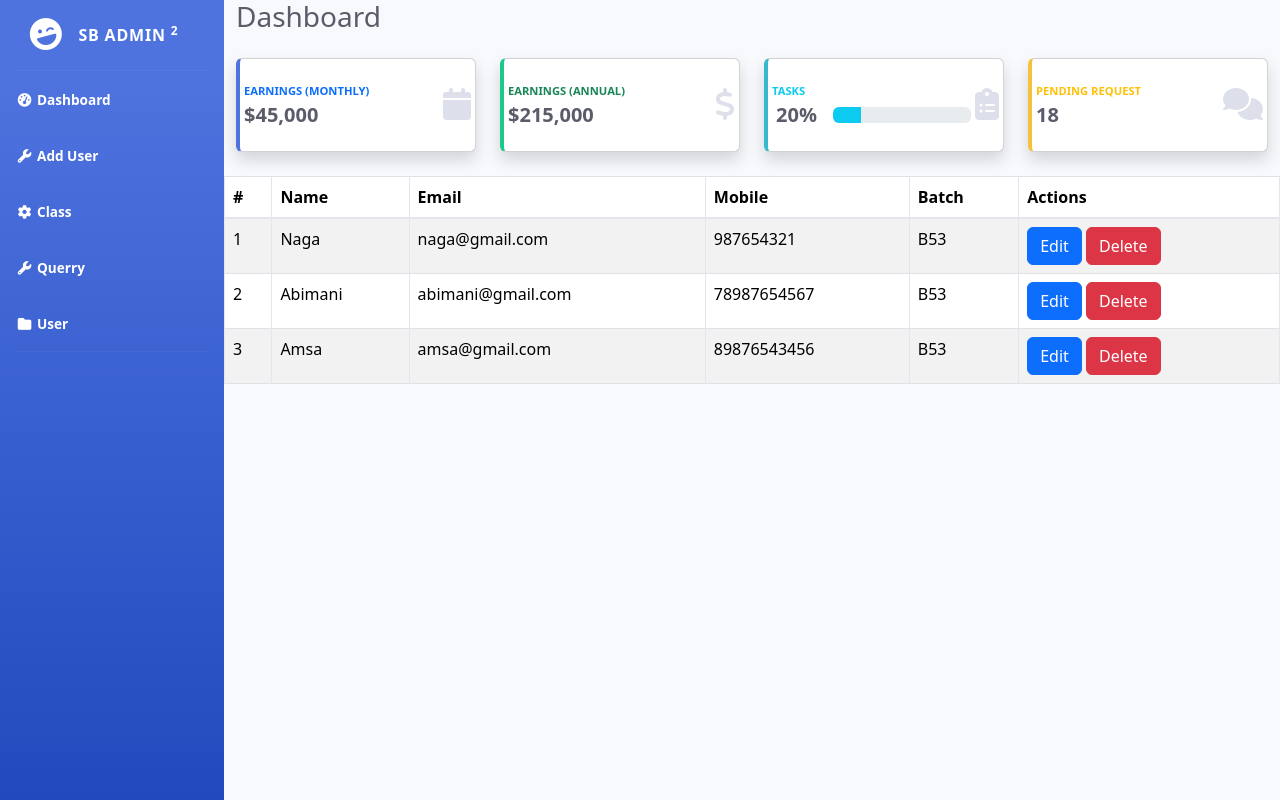
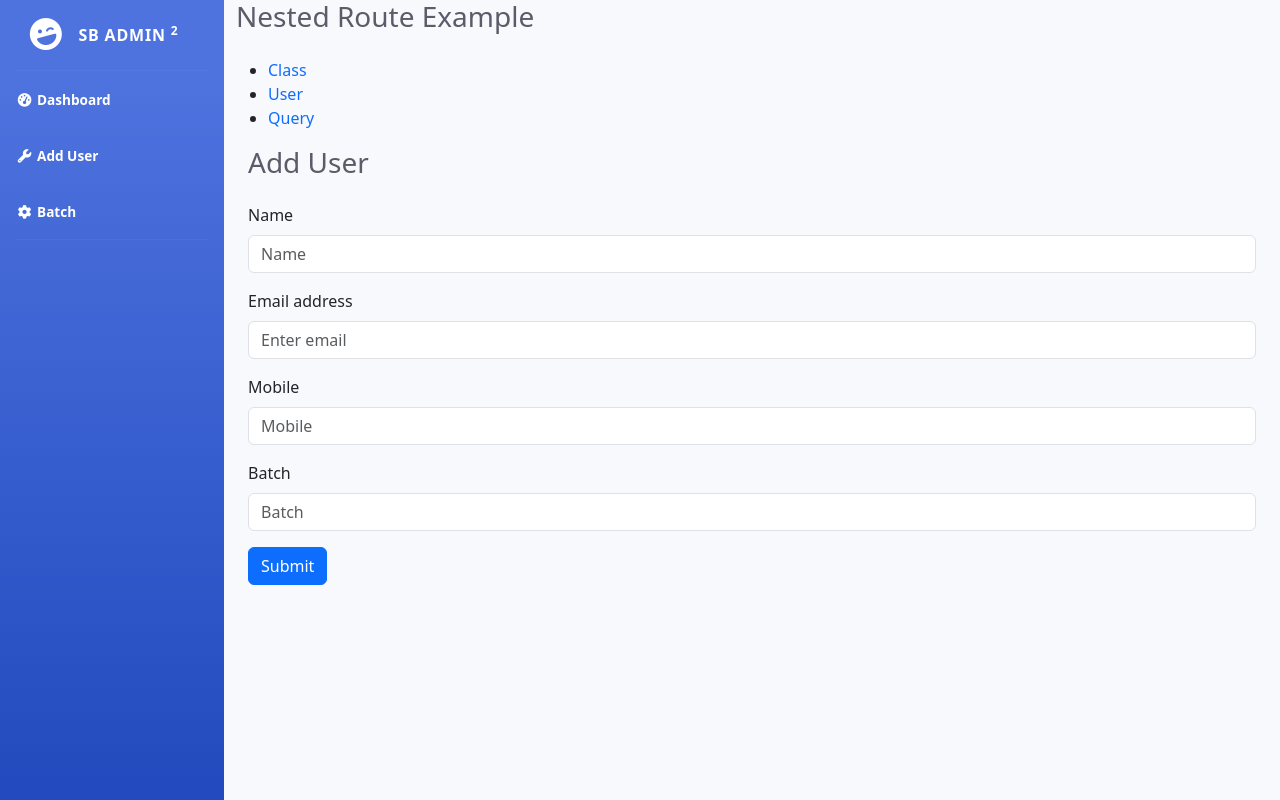
Before and after one commit to Raj2710/B53WDT, a React (Vite) app: page /batch/class in a window 1280 px wide. Before the commit this address led to /dashboard. Built offline with nearby package versions, Linux system fonts and the light colour scheme.

Commit message:
Nested Routes

```diff
--- a/src/App.jsx
+++ b/src/App.jsx
@@ -7,6 +7,7 @@ import Querry from './components/Querry'
 import {BrowserRouter,Routes, Route, Navigate} from 'react-router-dom'
 import AddUser from './components/AddUser'
 import EditUser from './components/EditUser'
+import Batch from './components/Batch'
 function App() {
   let [user,setUser] = useState([
     {
@@ -39,9 +40,11 @@ function App() {
         <Route path='/dashboard' element={<Dashboard user={user} setUser={setUser}/>}/>
         <Route path='/add-user' element={<AddUser user={user} setUser={setUser}/>}/>
         <Route path='/edit-user/:id' element={<EditUser user={user} setUser={setUser}/>}/>
-        <Route path='/class' element={<Class/>}/>
-        <Route path='/user' element={<User/>}/>
-        <Route path='/querry' element={<Querry/>}/>
+        <Route path='/batch' element={<Batch/>}>
+            <Route path='user' element={<User/>}/>
+            <Route path='class' element={<Class user={user} setUser={setUser}/>}/>
+            <Route path='query' element={<Querry/>}/>
+        </Route>
         <Route path='*' element={<Navigate to='/dashboard'/>}/>
       </Routes>
     </BrowserRouter>
--- /dev/null
+++ b/src/components/Batch.jsx
@@ -0,0 +1,24 @@
+import React from 'react'
+import { Link, Outlet } from 'react-router-dom'
+
+function Batch() {
+  return <div id="content-wrapper" className="d-flex flex-column">
+    <div id="content">
+      <div className="container-fluid">
+      <div className="d-sm-flex align-items-center justify-content-between mb-4">
+            <h1 className="h3 mb-0 text-gray-800">Nested Route Example</h1>
+        </div>
+        <ul>
+            <li style={{cursor:"pointer"}}><Link to="class" style={{textDecoration:'none'}}>Class</Link></li>
+            <li style={{cursor:"pointer"}}><Link to="user" style={{textDecoration:'none'}}>User</Link></li>
+            <li style={{cursor:"pointer"}}><Link to="query" style={{textDecoration:'none'}}>Query</Link></li>
+        </ul>
+        <div className='row'>
+            <Outlet/>
+        </div>
+      </div>
+    </div>
+    </div>
+}
+
+export default Batch
--- a/src/components/Class.jsx
+++ b/src/components/Class.jsx
@@ -1,9 +1,63 @@
-import React from 'react'
+import React,{useState} from 'react'
+import Button from 'react-bootstrap/Button';
+import Form from 'react-bootstrap/Form';
+import { useNavigate } from 'react-router-dom';
+function Class({user,setUser}) {
+  let [name,setName] = useState("")
+  let [email,setEmail] = useState("")
+  let [batch,setBatch] = useState("")
+  let [mobile,setMobile] = useState("")
 
-function Class() {
-  return (
-    <h1>Class</h1>
-  )
+  let navigate = useNavigate()
+
+  const handleCreate = ()=>{
+    let id = user.length?user[user.length-1].id+1 : 1// fetch the last index element.id+1 or if array is empty id will be 1
+    let newArray = [...user]// deep copy Achieve Immutability
+    newArray.push({
+      id,
+      name,
+      email,
+      batch,
+      mobile
+    })
+    setUser(newArray)
+    navigate('/dashboard')
+  }
+
+  return <div id="content-wrapper" className="d-flex flex-column">
+    <div id="content">
+        <div className="container-fluid">
+        <div className="d-sm-flex align-items-center justify-content-between mb-4">
+                    <h1 className="h3 mb-0 text-gray-800">Add User</h1>
+                </div>
+        <Form>
+          <Form.Group className="mb-3" >
+            <Form.Label>Name</Form.Label>
+            <Form.Control type="text" placeholder="Name" onChange={(e)=>setName(e.target.value)}/>
+          </Form.Group>
+
+          <Form.Group className="mb-3">
+            <Form.Label>Email address</Form.Label>
+            <Form.Control type="email" placeholder="Enter email" onChange={(e)=>setEmail(e.target.value)}/>
+          </Form.Group>
+
+          <Form.Group className="mb-3" >
+            <Form.Label>Mobile</Form.Label>
+            <Form.Control type="text" placeholder="Mobile" onChange={(e)=>setMobile(e.target.value)}/>
+          </Form.Group>
+
+          <Form.Group className="mb-3" >
+            <Form.Label>Batch</Form.Label>
+            <Form.Control type="text" placeholder="Batch" onChange={(e)=>setBatch(e.target.value)}/>
+          </Form.Group>
+
+          <Button variant="primary" onClick={()=>handleCreate()}>
+            Submit
+          </Button>
+    </Form>
+        </div>
+    </div>
+  </div>
 }
 
 export default Class
--- a/src/components/Sidebar.jsx
+++ b/src/components/Sidebar.jsx
@@ -25,23 +25,9 @@ function Sidebar() {
     </Link>
 </li>
 <li className="nav-item active">
-    <Link to='/class' className="nav-link" href="index.html">
-    <i className="fas fa-fw fa-cog"></i>
-        <span>Class</span>
-    </Link>
-</li>
-
-<li className="nav-item active">
-    <Link to='/querry' className="nav-link" href="index.html">
-    <i className="fas fa-fw fa-wrench"></i>
-        <span>Querry</span>
-    </Link>
-</li>
-
-<li className="nav-item active">
-    <Link to='/user' className="nav-link" href="index.html">
-    <i className="fas fa-fw fa-folder"></i>
-        <span>User</span>
+    <Link to='/batch' className="nav-link" href="index.html">
+    <i className="fas fas fa-fw fa-cog"></i>
+        <span>Batch</span>
     </Link>
 </li>
 
```
